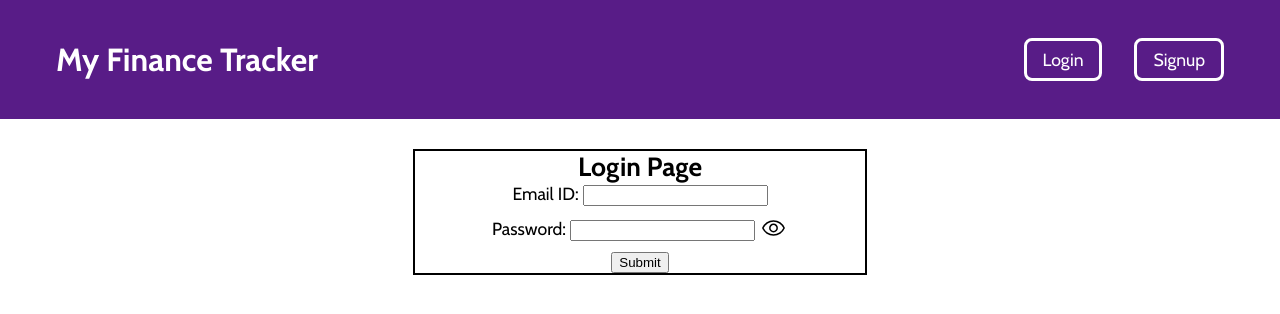
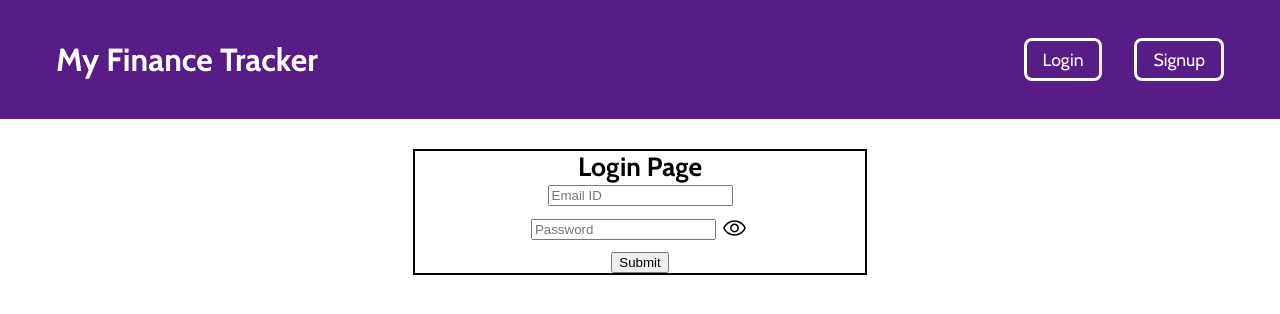
Before and after one commit to OMGATE23/my-finance-tracker, a React (Create React App) app: page /login in a window 1280 px wide. Shown: the top 314 px of the page. Built offline with nearby package versions, Linux system fonts and the light colour scheme.

Commit message:
feat: improved logic of visibility change handler

```diff
--- a/src/files/login/Login.js
+++ b/src/files/login/Login.js
@@ -4,10 +4,17 @@ import styles from './login.module.css'
 
 export default function Login() {
   const [passwordType, setPasswordType] = useState('password')
-  const [visibility, setVisibility] = useState(true)
+
+  const [icon, setIcon] = useState('./visibility.svg')
 
   function visibilityHandler(){
-    setVisibility(prev => !prev)
+    setIcon(prev => {
+      if(prev === './visibility.svg'){
+        return './visibility_off.svg'
+      } else {
+        return './visibility.svg'
+      }
+    })
 
     setPasswordType(prev => {
       if(prev ==='password'){
@@ -19,34 +26,32 @@ export default function Login() {
   }
 
   return (
+    <div className={styles['form-div']}>
       <form className={styles['login-form']}>
         <h2>Login Page</h2>
-      <label className={styles['label-id']}>
-        <span>Email ID: </span>
-        <input type='text'></input>
-      </label>
+
+
+          <input placeholder='Email ID' required type='text'></input>
 
         <div className={styles['password-container']}>
-        <label className={styles['label-password']}>
-          <span>Password: </span>
-          <input type={passwordType}></input>
-        </label>
-        { visibility && <span
+
+          <input placeholder='Password' required type={passwordType}></input>
+
+          <span
               className={styles['visibility-img']}
               onClick = {visibilityHandler}
-           ><img  src='./visibility.svg' /></span>}
-        { !visibility && <span
-            className={styles['visibility-img']}
-            onClick = {visibilityHandler}
-            ><img  src='./visibility_off.svg' /></span>}
+            ><img  src={icon} />
+          </span>
+
         </div>
 
 
 
 
 
-      <input type = "submit" value='Submit' className={styles['submit-btn']}></input>
+        <button value='Submit' className={styles['submit-btn']}>Submit</button>
 
       </form>
+    </div>
   )
 }
```
Lines whose indentation alone changed are shown as unchanged.
